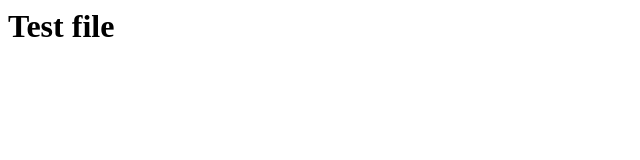
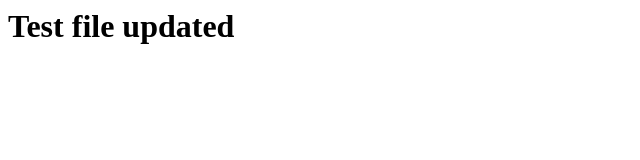
Before and after one commit to Shahindpi/test2, a plain HTML site: page index.html in a window 1280 px wide. Shown: the whole page, without its empty margins (0-640 px from the left). Drawn offline with Linux system fonts and the light colour scheme.

Commit message:
Update text

```diff
--- a/index.html
+++ b/index.html
@@ -1 +1 @@
-<h1>Test file</h1>
+<h1>Test file updated</h1>
```
